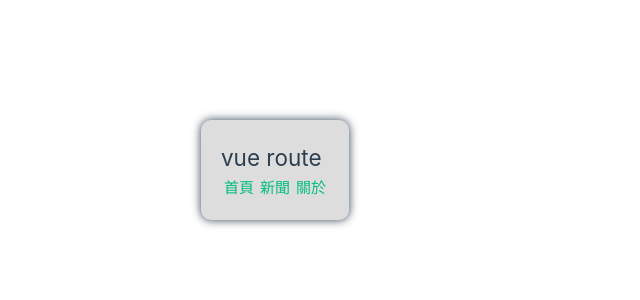
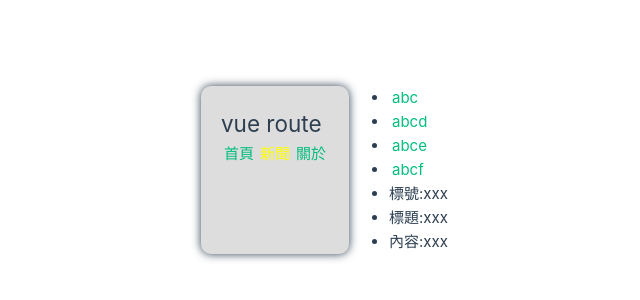
Before and after one commit to CuttleFish999/Vue, a Vue app: page /news/detail in a window 1280 px wide. Before the commit this address had no page. Shown: the part 230-530 px from the top of the page, without its empty margins (291-931 px from the left). Built offline with nearby package versions, Linux system fonts and the light colour scheme.

Commit message:
children div

```diff
--- /dev/null
+++ b/src/components/Detail.vue
@@ -0,0 +1,18 @@
+<template>
+    <div class="news">
+        <ul>
+            <li>標號:xxx</li>
+            <li>標題:xxx</li>
+            <li>內容:xxx</li>
+        </ul>
+    </div>
+</template>
+
+<script setup lang="ts" name="News">
+
+</script>
+
+
+<style>
+
+</style>
--- a/src/components/News.vue
+++ b/src/components/News.vue
@@ -1,15 +1,24 @@
 <template>
     <div class="news">
         <ul>
-            <li><a href="#">新聞01</a></li>
-            <li><a href="#">新聞02</a></li>
-            <li><a href="#">新聞03</a></li>
-            <li><a href="#">新聞04</a></li>
+            <li v-for="news in newList" :key="news.id"><RouterLink to="/News/Detail">{{news.title}}</RouterLink></li>
         </ul>
+    </div>
+
+    <div class="news-container">
+        <RouterView></RouterView>
     </div>
 </template>
 
-<script>
+<script setup lang="ts" name="News">
+import {reactive} from 'vue'
+
+const newList = reactive([
+    {id:"1" , title:"abc" , content:"123"},
+    {id:"2" , title:"abcd" , content:"1233"},
+    {id:"3" , title:"abce" , content:"1234"},
+    {id:"4" , title:"abcf" , content:"1232"}
+])
 
 </script>
 
```
Also changed, not shown: src/router/index.ts (+11 -4 lines).
